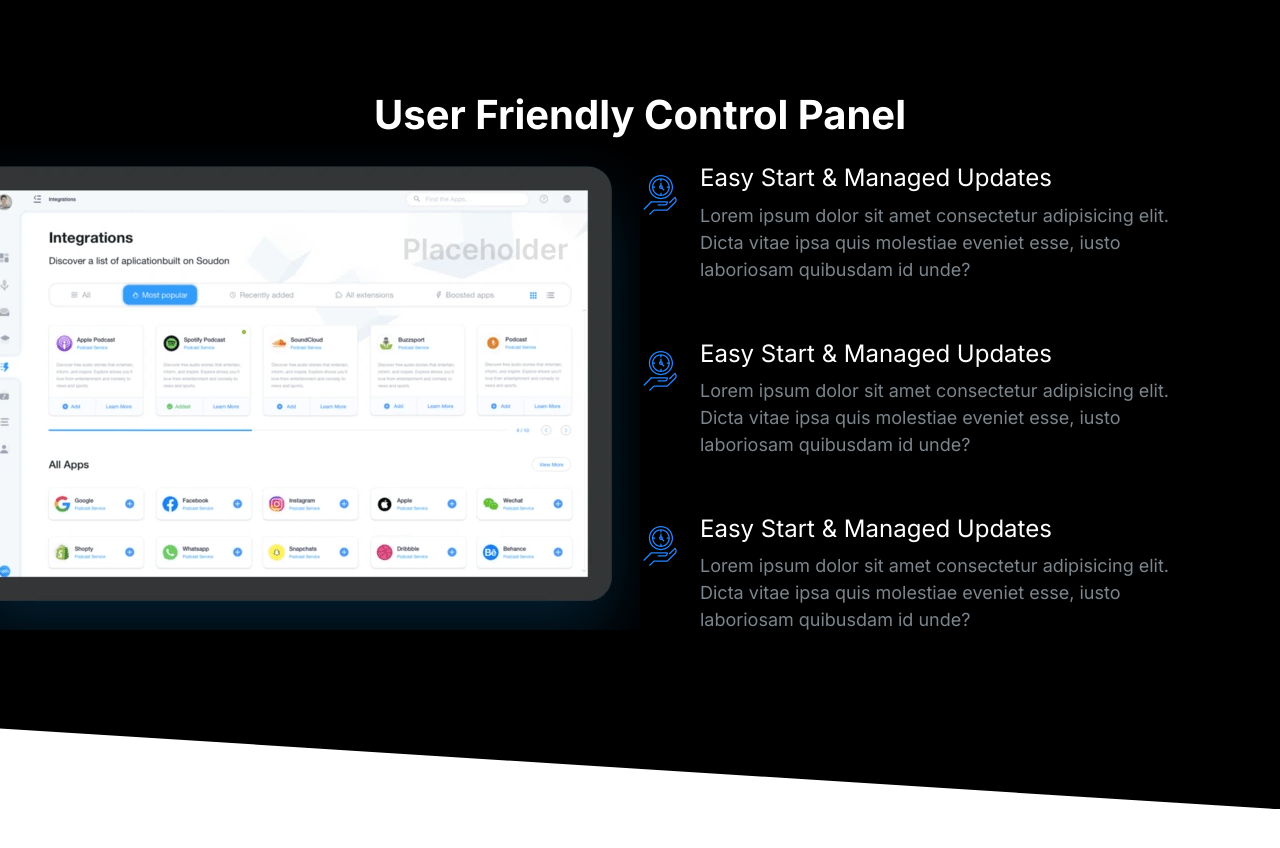
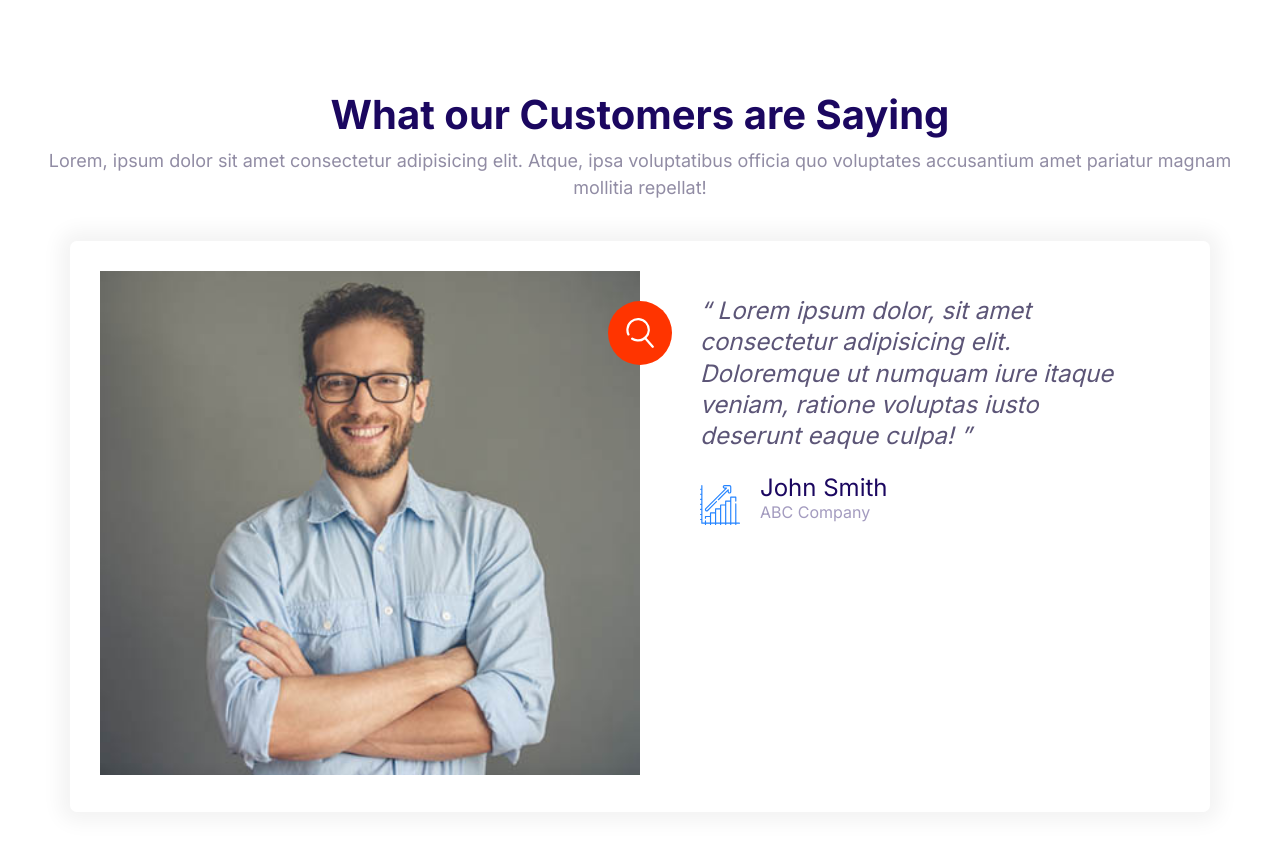
Before and after one commit to deanjosephmurphy/moshify-tutorial, a plain HTML site: page index.html in a window 1280 px wide. Before the commit the page ends 809 px from the top, so only its background shows below. Drawn offline with Linux system fonts and the light colour scheme.

Commit message:
add testimonials-block component

```diff
--- a/css/styles.css
+++ b/css/styles.css
@@ -615,6 +615,7 @@ a {
 
 .block__header {
     text-align: center;
+    margin-bottom: 4rem;
 }
 
 .block__heading {
--- a/index.html
+++ b/index.html
@@ -14,67 +14,48 @@
     <link rel="stylesheet" href="css/styles.css" />
   </head>
   <body>
-    <section class="block block--dark block--skewed-right block-showcase">
+    <section class="block">
       <header class="block__header">
-        <h2>User Friendly Control Panel</h2>
+        <h2>What our Customers are Saying</h2>
+        <p>
+          Lorem, ipsum dolor sit amet consectetur adipisicing elit. Atque, ipsa
+          voluptatibus officia quo voluptates accusantium amet pariatur magnam
+          mollitia repellat!
+        </p>
       </header>
-      <div class="container grid grid--1x2">
-        <picture class="block-showcase__image">
-          <source type="image/webp" srcset="images/ipad@1.webp 1x, images/ipad@2x.webp 2x">
-          <source type="image/png" srcset="images/ipad@1.png 1x, images/ipad@2x.png 2x">
-
-          <img  src="images/ipad@1.png" alt="" />
-        </picture>
-        <ul class="list">
-          <li>
+      <div class="container">
+        <div class="card testimonial">
+          <div class="grid grid--1x2">
+            <div class="testimonial__image">
+              <img src="images/testimonial.jpg" alt="portrait of john" />
+              <span class="icon-container icon-container--accent">
+                <svg class="icon icon--white icon--small">
+                  <use xlink:href="images/sprite.svg#search"></use>
+                </svg>
+              </span>
+            </div>
+            <blockquote class="quote">
+              <p class="quote__text">
+                Lorem ipsum dolor, sit amet consectetur adipisicing elit. Doloremque ut
+                numquam iure itaque veniam, ratione voluptas iusto deserunt eaque culpa!
+              </p>
+              <footer>
                 <div class="media">
                   <div class="media__image">
                     <svg class="icon icon--primary">
-                  <use xlink:href="images/sprite.svg#clock"></use>
+                      <use xlink:href="images/sprite.svg#growth"></use>
                     </svg>
                   </div>
                   <div class="media__body">
-                <h3 class="media__title">Easy Start & Managed Updates</h3>
-                <p>
-                  Lorem ipsum dolor sit amet consectetur adipisicing elit. Dicta vitae
-                  ipsa quis molestiae eveniet esse, iusto laboriosam quibusdam id unde?
-                </p>
+                    <h3 class="media__title quote__author">John Smith</h3>
+                    <p class="quote__organization">ABC Company</p>
                   </div>
                 </div>
-          </li>
-          <li>
-            <div class="media">
-              <div class="media__image">
-                <svg class="icon icon--primary">
-                  <use xlink:href="images/sprite.svg#clock"></use>
-                </svg>
-              </div>
-              <div class="media__body">
-                <h3 class="media__title">Easy Start & Managed Updates</h3>
-                <p>
-                  Lorem ipsum dolor sit amet consectetur adipisicing elit. Dicta vitae
-                  ipsa quis molestiae eveniet esse, iusto laboriosam quibusdam id unde?
-                </p>
+              </footer>
+            </blockquote>
           </div>
         </div>
-          </li>
-          <li>
-            <div class="media">
-              <div class="media__image">
-                <svg class="icon icon--primary">
-                  <use xlink:href="images/sprite.svg#clock"></use>
-                </svg>
-              </div>
-              <div class="media__body">
-                <h3 class="media__title">Easy Start & Managed Updates</h3>
-                <p>
-                  Lorem ipsum dolor sit amet consectetur adipisicing elit. Dicta vitae
-                  ipsa quis molestiae eveniet esse, iusto laboriosam quibusdam id unde?
-                </p>
-              </div>
-            </div>
-          </li>
-        </ul>
+
       </div>
     </section>
     <script src="js/main.js"></script>
```
Also changed, not shown: compontents/testimonials-block.html (added, +44 -0 lines). Lines whose indentation alone changed are shown as unchanged.
